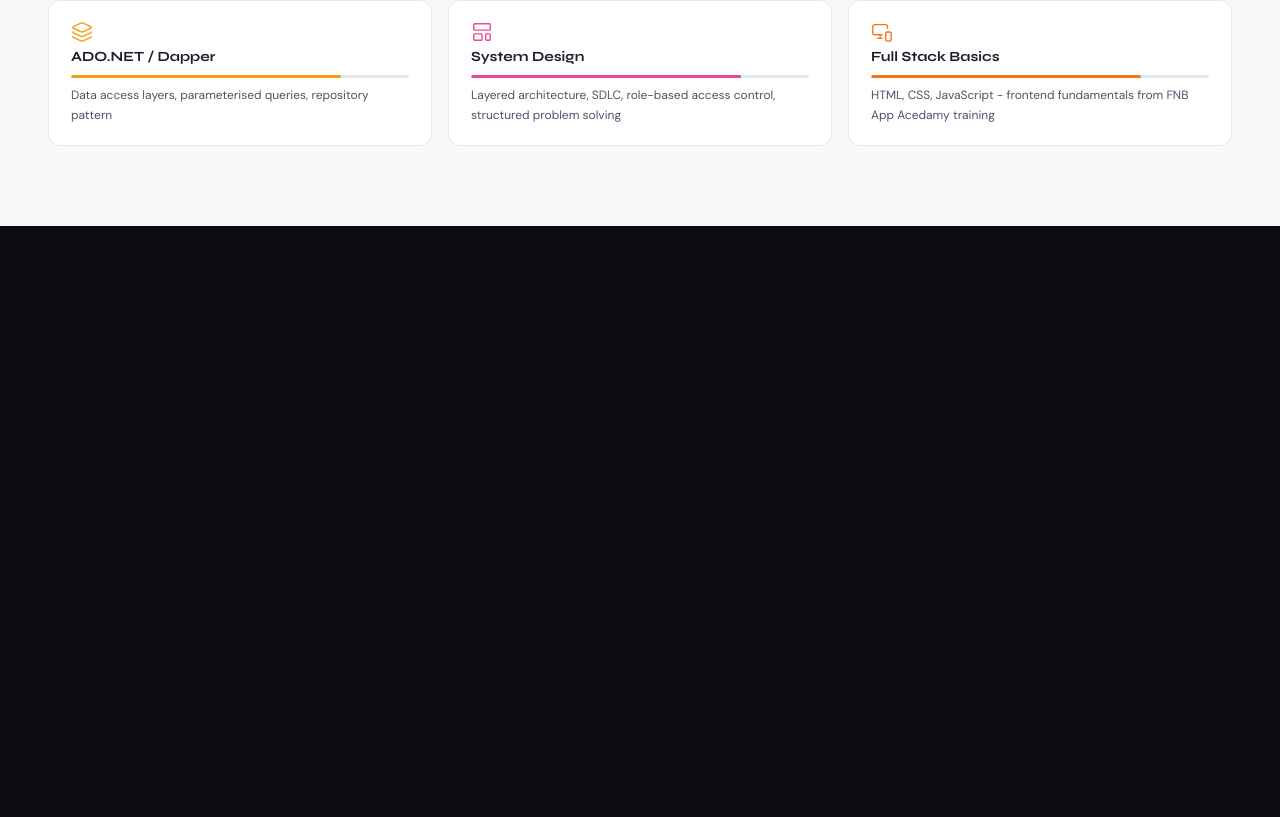
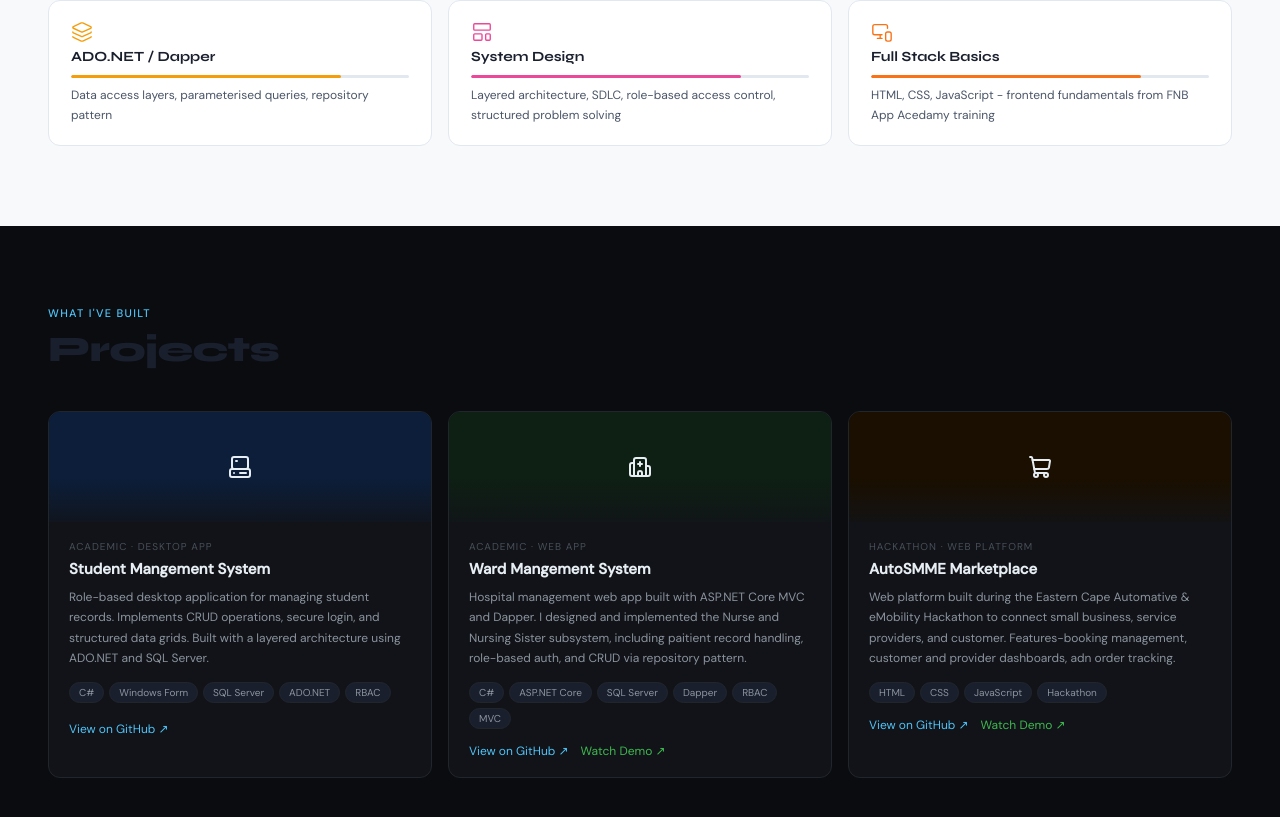
Before and after one commit to Likho-Leo/portfolio, a React (Vite) app: page / in a window 1280 px wide. Shown: the part 1213-2030 px from the top of the page. Before the commit the page ends 1439 px from the top, so only its background shows below. Built offline with nearby package versions, Linux system fonts and the light colour scheme.

Commit message:
Added and styled Projects section

```diff
--- a/src/App.jsx
+++ b/src/App.jsx
@@ -1,6 +1,7 @@
 import Nav from "./nav";
 import Hero from "./Hero";
 import Skills from "./Skills";
+import Projects from "./Projects";
 
 function App() {
   return(
@@ -8,6 +9,7 @@ function App() {
       <Nav/>
       <Hero/>
       <Skills/>
+      <Projects/>
     </>
   );
 }
--- /dev/null
+++ b/src/Projects.jsx
@@ -0,0 +1,77 @@
+import {Computer, Hospital, ShoppingCart } from "lucide-react"
+function Projects(){
+
+    return(
+        <section className="projects-section" id="projects">
+            <div className="section-header">
+                <p className="section-eyebrow light">What I've built</p>
+
+                <h2 className="section-title dark">Projects</h2>
+            </div>
+
+            <div className="projects-grid">
+                <div className="proj-card">
+                    <div className="proj-thumb" style={{background: "#0c1e3a", fontSize: "32px"}}><Computer/></div>
+                    <div className="proj-body">
+                        <p className="proj-type">Academic · Desktop App</p>
+                        <p className="proj-name">Student Mangement System</p>
+                        <p className="proj-desc">Role-based desktop application for managing student records. Implements CRUD operations, secure login, and structured data grids. Built with a layered architecture using ADO.NET and SQL Server.</p>
+                        <div className="proj-tags">
+                            <span className="tag">C#</span>
+                            <span className="tag">Windows Form</span>
+                            <span className="tag">SQL Server</span>
+                            <span className="tag">ADO.NET</span>
+                            <span className="tag">RBAC</span>
+                        </div>
+                        <div style={{marginTop: "14px"}}>
+                            <a href="https://github.com/Likho-Leo/Student_Management_System" target="_blank" style={{fontSize: "12px", textDecoration: "none", color: "#4fc3f7"}}>View on GitHub ↗</a>
+                        </div>
+                    </div>
+                </div>
+
+                <div className="proj-card">
+                    <div className="proj-thumb" style={{background: "#0e1f14", fontSize: "32px"}}><Hospital/></div>
+                    <div className="proj-body">
+                        <p className="proj-type">Academic · Web App</p>
+                        <p className="proj-name">Ward Mangement System</p>
+                        <p className="proj-desc">Hospital management web app built with ASP.NET Core MVC and Dapper. I designed and implemented the Nurse and Nursing Sister subsystem, including paitient record handling, role-based auth, and CRUD via repository pattern.</p>
+                        <div className="proj-tags">
+                            <span className="tag">C#</span>
+                            <span className="tag">ASP.NET Core</span>
+                            <span className="tag">SQL Server</span>
+                            <span className="tag">Dapper</span>
+                            <span className="tag">RBAC</span>
+                            <span className="tag">MVC</span>
+                        </div>
+                        <div style={{marginTop: "14px", display: "flex", gap: "12px", alignItems: "center"}}>
+                            <a href="https://github.com/Likho-Leo/Student_Management_System" target="_blank" style={{fontSize: "12px", textDecoration: "none", color: "#4fc3f7"}}>View on GitHub ↗</a>
+                            <a href="https://youtu.be/LBBG_p6BF90" target="_blank" style={{fontSize: "12px", textDecoration: "none", color: "#3fb950"}}>Watch Demo ↗</a>
+                        </div>
+                    </div>
+                </div>
+
+                 <div className="proj-card">
+                    <div className="proj-thumb" style={{background: "#1a0f00", fontSize: "32px"}}><ShoppingCart/></div>
+                    <div className="proj-body">
+                        <p className="proj-type">Hackathon · Web Platform</p>
+                        <p className="proj-name">AutoSMME Marketplace</p>
+                        <p className="proj-desc">Web platform built during the Eastern Cape Automative & eMobility Hackathon to connect small business, service providers, and customer. Features-booking management, customer and provider dashboards, adn order tracking.</p>
+                        <div className="proj-tags">
+                            <span className="tag">HTML</span>
+                            <span className="tag">CSS</span>
+                            <span className="tag">JavaScript</span>
+                            <span className="tag">Hackathon</span>
+                        </div>
+                        <div style={{marginTop: "14px", display: "flex", gap: "12px", alignItems: "center"}}>
+                            <a href="https://github.com/Likho-Leo/AutoSMME-Marketplace" target="_blank" style={{fontSize: "12px", textDecoration: "none", color: "#4fc3f7"}}>View on GitHub ↗</a>
+                            <a href="https://youtu.be/BEdOIwZLY0E" target="_blank" style={{fontSize: "12px", textDecoration: "none", color: "#3fb950"}}>Watch Demo ↗</a>
+                        </div>
+                    </div>
+                </div>
+            </div>
+        </section>
+    );
+
+}
+
+export default Projects;
--- a/src/index.css
+++ b/src/index.css
@@ -415,3 +415,88 @@ nav{
   color: var(--light-text-2);
   line-height: 1.6;
 }
+
+/*Projects*/
+.projects-section {
+  padding: 80px 48px;
+  background: var(--dark);
+}
+
+.projects-grid {
+  display: grid;
+  grid-template-columns: repeat(3, 1fr);
+  gap: 16px;
+  margin-top: 40px;
+}
+
+.proj-card {
+  background: var(--dark-2);
+  border: 0.5px solid var(--dark-border);
+  border-radius: 12px;
+  overflow: hidden;
+  transition: transform 0.2s, border-coloe 0.2s;
+}
+
+.proj-card:hover {
+  transform: translateY(-4px);
+  border-color: var(--dark-border-2);
+}
+
+.proj-thumb {
+  height: 110px;
+  display: flex;
+  align-items: center;
+  justify-content: center;
+  font-size: 36px;
+  position: relative;
+  overflow:hidden;
+}
+
+.proj-thumb::after {
+  content: ' ';
+  position: absolute;
+  inset: 0;
+  background: linear-gradient(to bottom, transparent 60%, rgba(17, 19, 24, 0.8));
+}
+
+.proj-body {
+  padding: 18px 20px;
+}
+
+.proj-type {
+  font-size: 10px;
+  letter-spacing: 0.1em;
+  text-transform: uppercase;
+  color: var(--text-muted);
+  margin-bottom: 6px;
+}
+
+.proj-name {
+  font-family: 'Syne' sans-serif;
+  font-size: 15px;
+  font-weight: 700;
+  color: var(--text-primary);
+  margin-bottom: 8px;
+}
+
+.proj-desc {
+  font-size: 12px;
+  color: var(--text-secondary);
+  line-height: 1.7;
+  margin-bottom: 14px;
+}
+
+.proj-tags {
+  display: flex;
+  gap: 5px;
+  flex-wrap: wrap;
+}
+
+.tag {
+  font-size: 10px;
+  padding: 3px 9px;
+  border-radius: 999px;
+  background: var(--dark-3);
+  color: var(--text-secondary);
+  border: 0.5px solid var(--dark-border);
+}
```
